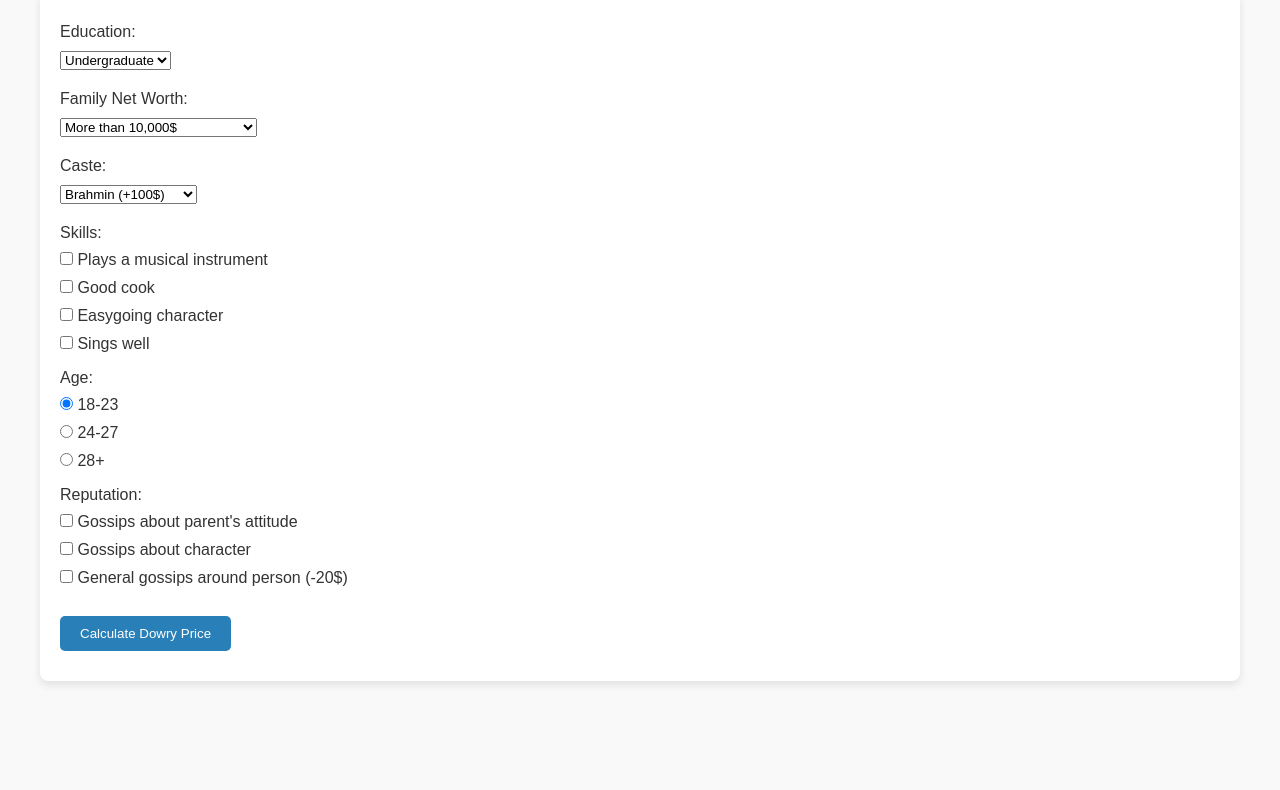
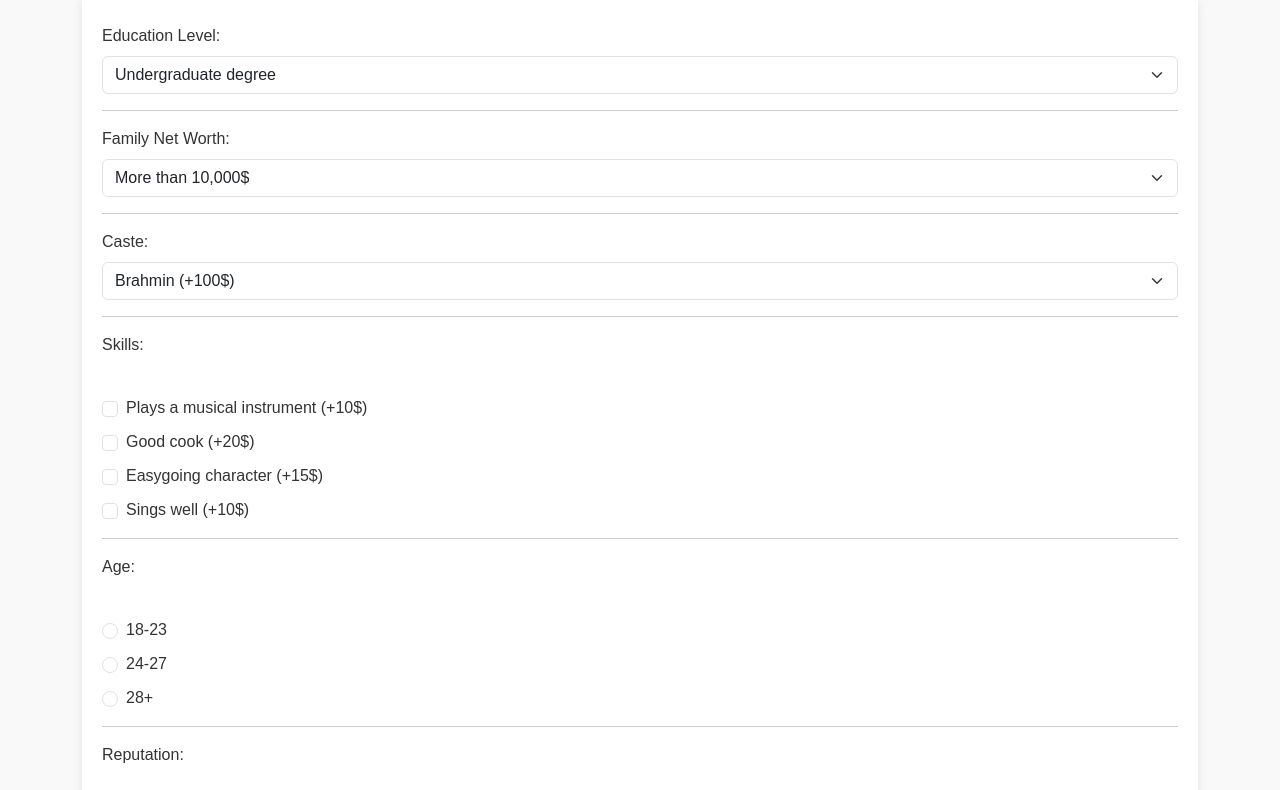
Before and after one commit to zhaniyazharylhap/dowry-price-calculator, a plain HTML site: page index.html in a window 1280 px wide. Shown: the part 91-881 px from the top of the page. Before the commit the page ends 812 px from the top, so only its background shows below. Drawn offline with nearby package versions, Linux system fonts and the light colour scheme.

Commit message:
index.html

```diff
--- a/index.html
+++ b/index.html
@@ -3,62 +3,95 @@
 <head>
     <meta charset="UTF-8">
     <meta name="viewport" content="width=device-width, initial-scale=1.0">
-  <title>Bride/Groom Price Calculator</title>
+    <title>Dowry Price Calculator</title>
+    <link href="https://cdn.jsdelivr.net/npm/bootstrap@5.3.3/dist/css/bootstrap.min.css" rel="stylesheet">
     <link rel="stylesheet" href="style.css">
 </head>
 <body>
-  <h1>Bride/Groom Price Calculator</h1>
-  <form id="dowryCalculator">
-    <!-- Education -->
-    <label for="education">Education:</label>
-    <select id="education">
-      <option value="1.5">Undergraduate</option>
-      <option value="1.2">College</option>
-      <option value="1.05">High School</option>
-      <option value="0.9">Middle School</option>
+    <div class="container mt-5">
+        <h1 class="text-center">Dowry Price Calculator</h1>
+        <form id="dowryForm">
+            <label for="education" class="form-label">Education Level:</label>
+            <select id="education" class="form-select">
+                <option value="1.5">Undergraduate degree</option>
+                <option value="1.2">College degree</option>
+                <option value="1.05">High school degree</option>
+                <option value="0.9">Middle school degree</option>
             </select>
+            <hr>
 
-    <!-- Family Net Worth -->
-    <label for="netWorth">Family Net Worth:</label>
-    <select id="netWorth">
+            <label for="networth" class="form-label">Family Net Worth:</label>
+            <select id="networth" class="form-select">
                 <option value="2">More than 10,000$</option>
                 <option value="1.5">Between 5,000$ and 10,000$</option>
                 <option value="1.2">Less than 5,000$</option>
             </select>
+            <hr>
 
-    <!-- Caste -->
-    <label for="caste">Caste:</label>
-    <select id="caste">
+            <label for="caste" class="form-label">Caste:</label>
+            <select id="caste" class="form-select">
                 <option value="100">Brahmin (+100$)</option>
                 <option value="50">Kshatriya (+50$)</option>
                 <option value="20">Vaishya (+20$)</option>
                 <option value="10">Shudra (+10$)</option>
-      <option value="-50">Untouchable (-50$)</option>
+                <option value="-50">Varna - untouchable (-50$)</option>
             </select>
+            <hr>
 
-    <!-- Skills -->
-    <label>Skills:</label>
-    <input type="checkbox" id="skillInstrument" value="10"> Plays a musical instrument<br>
-    <input type="checkbox" id="skillCook" value="20"> Good cook<br>
-    <input type="checkbox" id="skillEasygoing" value="15"> Easygoing character<br>
-    <input type="checkbox" id="skillSing" value="10"> Sings well<br>
+            <label>Skills:</label><br>
+            <div class="form-check">
+                <input class="form-check-input" type="checkbox" id="music" value="10">
+                <label class="form-check-label" for="music">Plays a musical instrument (+10$)</label>
+            </div>
+            <div class="form-check">
+                <input class="form-check-input" type="checkbox" id="cook" value="20">
+                <label class="form-check-label" for="cook">Good cook (+20$)</label>
+            </div>
+            <div class="form-check">
+                <input class="form-check-input" type="checkbox" id="easygoing" value="15">
+                <label class="form-check-label" for="easygoing">Easygoing character (+15$)</label>
+            </div>
+            <div class="form-check">
+                <input class="form-check-input" type="checkbox" id="sing" value="10">
+                <label class="form-check-label" for="sing">Sings well (+10$)</label>
+            </div>
+            <hr>
 
-    <!-- Age -->
-    <label>Age:</label>
-    <input type="radio" name="age" value="1.5" checked> 18-23<br>
-    <input type="radio" name="age" value="1.2"> 24-27<br>
-    <input type="radio" name="age" value="0.95"> 28+<br>
+            <label>Age:</label><br>
+            <div class="form-check">
+                <input class="form-check-input" type="radio" name="age" value="1.5">
+                <label class="form-check-label">18-23</label>
+            </div>
+            <div class="form-check">
+                <input class="form-check-input" type="radio" name="age" value="1.2">
+                <label class="form-check-label">24-27</label>
+            </div>
+            <div class="form-check">
+                <input class="form-check-input" type="radio" name="age" value="0.95">
+                <label class="form-check-label">28+</label>
+            </div>
+            <hr>
 
-    <!-- Reputation -->
-    <label>Reputation:</label>
-    <input type="checkbox" id="gossipParent" value="0.85"> Gossips about parent's attitude<br>
-    <input type="checkbox" id="gossipCharacter" value="0.9"> Gossips about character<br>
-    <input type="checkbox" id="gossipGeneral" value="-20"> General gossips around person (-20$)<br><br>
+            <label>Reputation:</label><br>
+            <div class="form-check">
+                <input class="form-check-input" type="checkbox" id="parentGossip" value="0.85">
+                <label class="form-check-label" for="parentGossip">Gossips about parent's attitude (0.85x)</label>
+            </div>
+            <div class="form-check">
+                <input class="form-check-input" type="checkbox" id="characterGossip" value="0.9">
+                <label class="form-check-label" for="characterGossip">Gossips about character (0.9x)</label>
+            </div>
+            <div class="form-check">
+                <input class="form-check-input" type="checkbox" id="generalGossip" value="-20">
+                <label class="form-check-label" for="generalGossip">General gossips (-20$)</label>
+            </div>
+            <hr>
 
-    <button type="button" id="calculateBtn">Calculate Dowry Price</button>
+            <button type="button" id="calculate" class="btn btn-primary">Calculate Dowry Price</button>
         </form>
 
-  <div id="result"></div>
+        <p id="result" class="result mt-4"></p>
+    </div>
 
     <script src="script.js"></script>
 </body>
```
Lines whose indentation alone changed are shown as unchanged.
